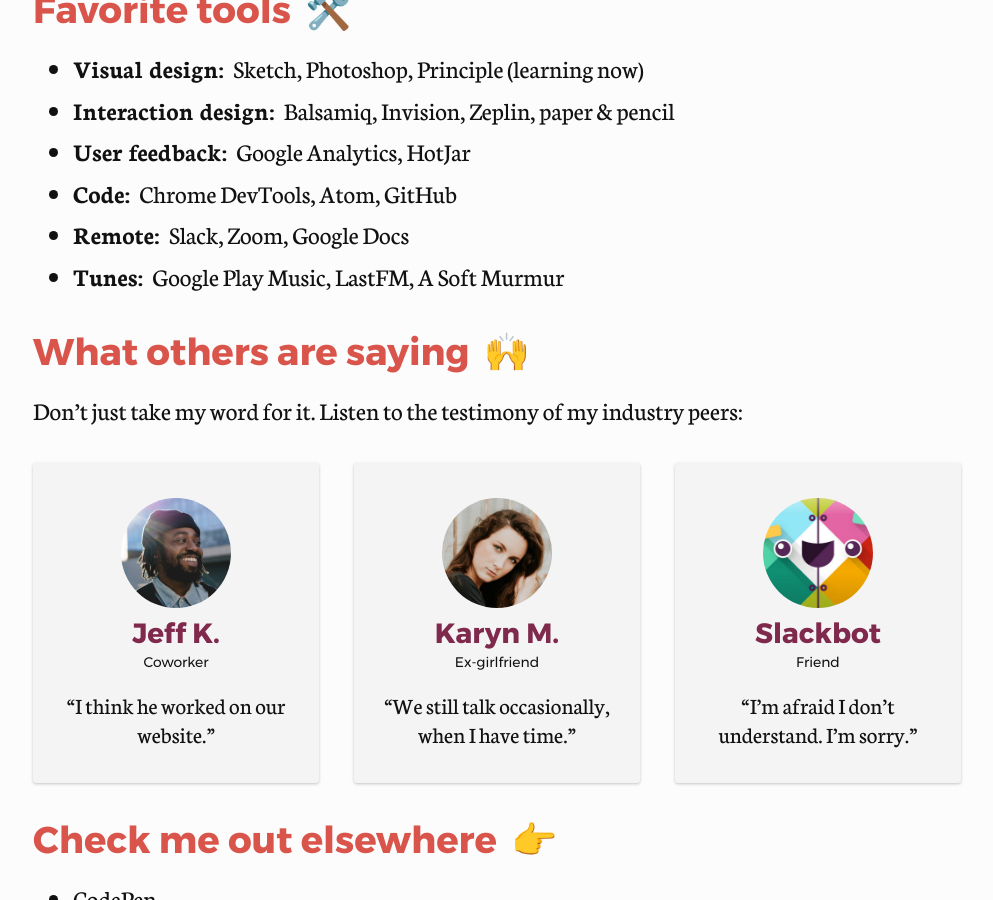
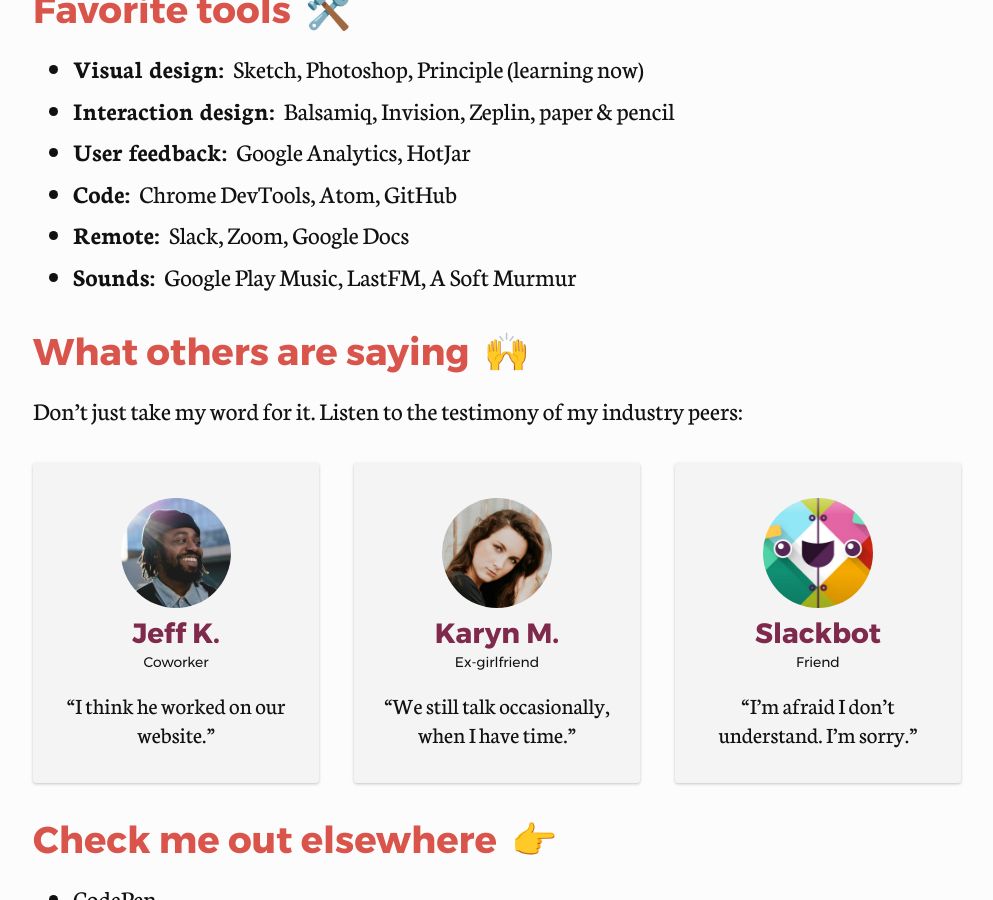
Before and after one commit to edelstone/my-website, a Jekyll site: the page built from codepen.html, in a window 1280 px wide and 900 px high, scrolled down 2513 px. Shown: the whole window, without its empty margins (143-1136 px from the left). Built offline with Jekyll 4.4.1, drawn with Linux system fonts in a browser that asks for light colours; nearby versions of some CDN libraries; library files that are not in the unit come from our copies.

Commit message:
adds minor content change:

```diff
--- a/codepen.html
+++ b/codepen.html
@@ -81,7 +81,7 @@ button-next-link: /portfolio
 					<li><span class="inline-header">User feedback:</span> Google Analytics, HotJar</li>
 					<li><span class="inline-header">Code:</span> Chrome DevTools, Atom, GitHub</li>
 					<li><span class="inline-header">Remote:</span> Slack, Zoom, Google Docs</li>
-					<li><span class="inline-header">Tunes:</span> Google Play Music, LastFM, A Soft Murmur</li>
+					<li><span class="inline-header">Sounds:</span> Google Play Music, LastFM, A Soft Murmur</li>
 				</ul>
 			</div>
 
```
